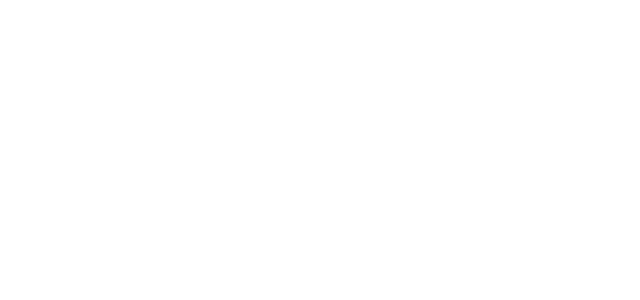
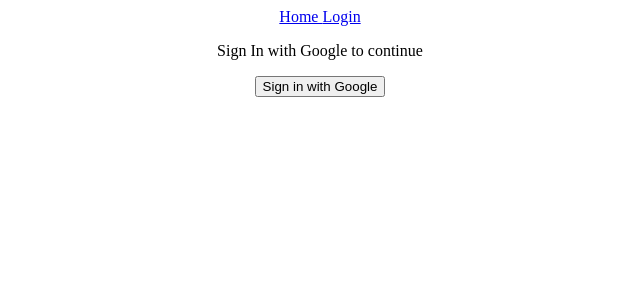
Before and after one commit to K0sarr/FirebaseProject, a React (Create React App) app: page /login in a window 1280 px wide. Before the commit this address had no page. Shown: the top 300 px of the page, without its empty margins (320-960 px from the left). Built offline with nearby package versions, Linux system fonts and the light colour scheme.

Commit message:
Added more pages & Setting up Google auth
Added Login page and a base navbar. Also started importing Google Auth code from firebase for projects login structure.

```diff
--- a/package.json
+++ b/package.json
@@ -10,6 +10,7 @@
     "@types/node": "^16.18.105",
     "@types/react": "^18.3.3",
     "@types/react-dom": "^18.3.0",
+    "firebase": "^10.12.5",
     "react": "^18.3.1",
     "react-dom": "^18.3.1",
     "react-router-dom": "^6.26.0",
--- a/src/App.tsx
+++ b/src/App.tsx
@@ -2,15 +2,18 @@
 import './App.css';
 import { BrowserRouter as Router, Routes, Route } from 'react-router-dom';
 import Main from './pages/main';
-
+import Login from './pages/login';
+import Navbar from './components/navbar';
 
 function App() {
   return (
     <div className="App">
       <Router>
-        <Routes>
-          <Route path='/' element={<Main />} />
-        </Routes>
+        <Navbar />
+          <Routes>
+            <Route path='/' element={<Main />} />
+            <Route path='/login' element={<Login />} />
+          </Routes>
       </Router>
     </div>
   );
--- /dev/null
+++ b/src/components/navbar.tsx
@@ -0,0 +1,13 @@
+import React from 'react'
+import { Link } from 'react-router-dom'
+
+const Navbar = () => {
+  return (
+    <div>
+        <Link to={'/'}> Home </Link>
+        <Link to={'/login'}> Login </Link>
+    </div>
+  )
+}
+
+export default Navbar
--- /dev/null
+++ b/src/pages/login.tsx
@@ -0,0 +1,14 @@
+import React from 'react'
+import { auth, provider } from '../config/firebase';
+import { signInWithPopup } from 'firebase/auth';
+
+const login = () => {
+  return (
+    <div>
+        <p>Sign In with Google to continue</p>
+        <button>Sign in with Google</button>
+    </div>
+  )
+}
+
+export default login
```
Also changed, not shown: 2 other files (tests, documents, lock files or other folders).
